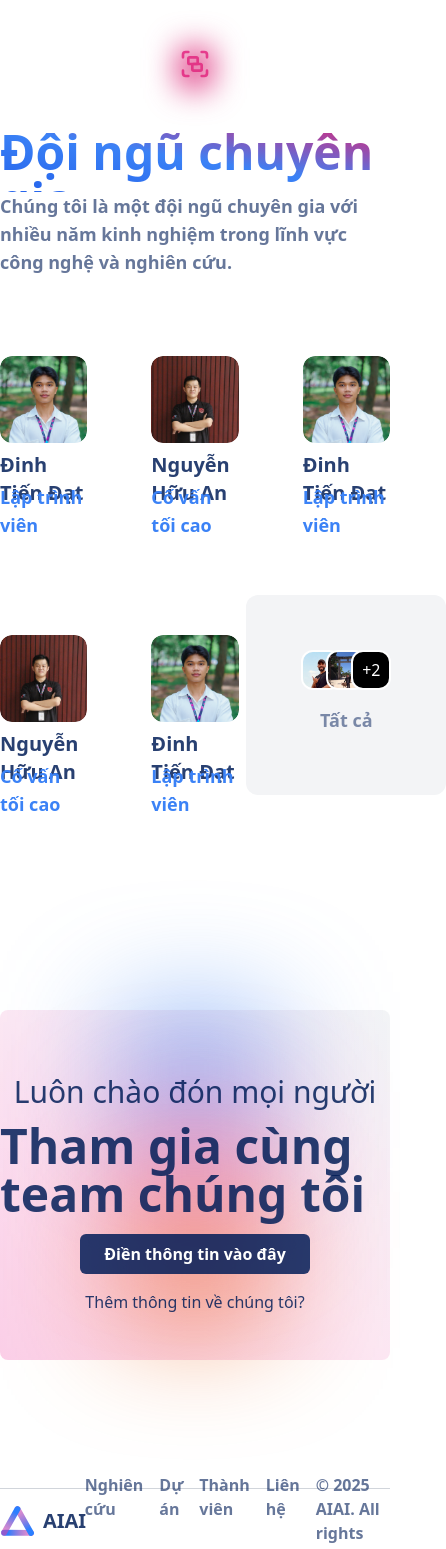
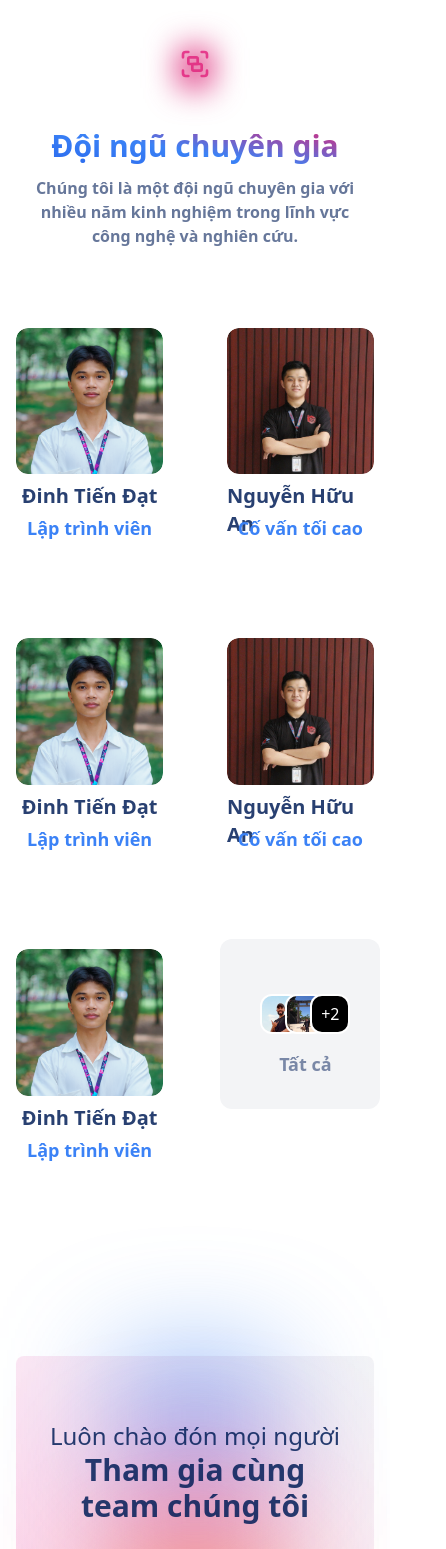
Before and after one commit to LieuTuanKiet/CopyWeb, a React (Vite) app: page / in a window 390 px wide. Shown: the part 4060-5609 px from the top of the page, 446 px wide, since content can reach past the window. Built offline with nearby package versions, Linux system fonts and the light colour scheme.

Commit message:
feat: make all component responsive

```diff
--- a/src/components/About.jsx
+++ b/src/components/About.jsx
@@ -1,16 +1,15 @@
 export default function About(){
     return(
         <div className="py-16 mb-16">
-            <div className="container mx-auto min-h-[350px] rounded-lg bg-gradient-to-tr from-pink-200 via-pink-100 to-gray-100 relative">
+            <div className="container w-11/12 mx-auto min-h-[350px] rounded-lg bg-gradient-to-tr from-pink-200 via-pink-100 to-gray-100 relative">
                 <div className="bg-blue-500 blur-3xl h-20 w-32 absolute left-1/2 -translate-x-1/2 top-[20px]"></div>
                 <div className="bg-pink-500 blur-3xl h-20 w-32 absolute left-1/2 -translate-x-1/2  top-[120px]"></div>
                 <div className="bg-orange-600 blur-3xl h-20 w-32 absolute left-1/2 -translate-x-1/2 top-[220px]"></div>
                 <div className="flex flex-col items-center justify-center">
-                    <p className="text-primary text-3xl h-12 mt-16 z-20">Luôn chào đón mọi người</p>
-                    <p className="text-primary font-bold text-5xl h-28 z-20">Tham gia cùng team chúng tôi</p>
+                    <p className="text-primary text-2xl lg:text-3xl h-8 lg:h-12 mt-16 z-20">Luôn chào đón mọi người</p>
+                    <p className="text-primary font-bold w-5/6 mx-auto text-center lg:w-full lg:mx-0 text-3xl lg:text-5xl h-28 z-20">Tham gia cùng team chúng tôi</p>
                     <button className="bg-primary text-white px-6 py-2 font-bold rounded-md hover:scale-95 duration-200 mb-4 z-20">Điền thông tin vào đây</button>
                     <a className="text-primary cursor-pointer hover:underline z-20">Thêm thông tin về chúng tôi?</a>
-
                 </div>
             </div>
         </div>
--- a/src/components/Footer.jsx
+++ b/src/components/Footer.jsx
@@ -2,17 +2,19 @@ import logo from '../assets/logo.svg'
 
 export default function Footer(){
     return (
-        <div className="border-t-[1px] border-gray-300 mt-16">
-            <div className="flex h-16 container mx-auto justify-between items-center">
-            <a className="flex flex-row items-center cursor-pointer gap-2 container mx-auto">
+        <div className="border-t-[1px] border-gray-300 mt-16 pb-12 lg:pb-0">
+            <div className="flex flex-col lg:flex-row lg:h-16 container mx-auto justify-between items-center">
+                <a className="flex flex-row items-center justify-center cursor-pointer gap-2 container mx-auto text-center h-20 lg:h-full">
                     <img src={logo} className="h-8"></img>
                     <span className="font-bold text-xl text-primary">AIAI</span>
                 </a>
-            <ul className="flex gap-x-4 font-semibold container mx-auto">
+                <ul className="flex flex-col lg:flex-row text-center gap-x-4 font-semibold container mx-auto">
+                    <div className="flex justify-center gap-4">
                         <li><a href="" className="text-primary/60 hover:text-black cursor-pointer duration-200">Nghiên cứu</a></li>
                         <li><a href="" className="text-primary/60 hover:text-black cursor-pointer duration-200">Dự án</a></li>
                         <li><a href="" className="text-primary/60 hover:text-black cursor-pointer duration-200">Thành viên</a></li>
                         <li><a href="" className="text-primary/60 hover:text-black cursor-pointer duration-200">Liên hệ</a></li>
+                    </div>
                     <li><span className="text-primary/60">© 2025 AIAI. All rights reserved.</span></li>
                 </ul>
             </div>
--- a/src/components/Team.jsx
+++ b/src/components/Team.jsx
@@ -44,14 +44,14 @@ export default function Team(){
                         <path d="M7 21H5c-1.1 0-2-.9-2-2v-2"></path><rect width="7" height="5" x="7" y="7" rx="1"></rect><rect width="7" height="5" x="10" y="12" rx="1"></rect>
                     </svg>
                 </div>
-                <p className="bg-gradient-to-tr from-blue-600 via-blue-500 to-pink-600 bg-clip-text text-transparent font-bold text-5xl h-16">
+                <p className="text-3xl text-center bg-gradient-to-tr from-blue-600 via-blue-500 to-pink-600 bg-clip-text text-transparent font-bold lg:text-5xl h-12 lg:h-16">
                     Đội ngũ chuyên gia
                 </p>
-                <p className="font-semibold text-primary/60 text-lg">Chúng tôi là một đội ngũ chuyên gia với nhiều năm kinh nghiệm trong lĩnh vực
+                <p className="w-5/6 mx-auto text-center lg:w-full lg:mx-0 font-semibold text-primary/60 lg:text-lg">Chúng tôi là một đội ngũ chuyên gia với nhiều năm kinh nghiệm trong lĩnh vực
                     công nghệ và nghiên cứu.
                 </p>
             </div>
-            <div className="grid grid-cols-3 container mx-auto w-full max-w-[900px] gap-x-16 gap-y-24">
+            <div className="grid grid-cols-2 w-11/12 lg:grid-cols-3 container mx-auto lg:w-full max-w-[900px] gap-x-16 gap-y-24">
                 {/*
                 <div className="flex flex-col justify-center items-center">
                     <div className="rounded-xl overflow-hidden mb-2">
@@ -98,17 +98,17 @@ export default function Team(){
                     />
                 ))}
                 <div className="flex justify-center items-center">
-                    <div className="relative bg-gray-100 min-w-[200px] max-w-[200px] min-h-[200px] -mt-16 rounded-xl hover:bg-gray-200 cursor-pointer duration-200">
-                        <img src={Random1} className="absolute aspect-square object-contain w-full h-full max-w-[40px] max-h-[40px] left-[75px] top-[75px]
+                    <div className="relative bg-gray-100 min-h-[170px] min-w-[160px] lg:min-w-[200px] lg:max-w-[200px] lg:min-h-[200px] lg:max-h-[200px] -mt-16 rounded-xl hover:bg-gray-200 cursor-pointer duration-200">
+                        <img src={Random1} className="absolute aspect-square object-contain w-full h-full max-w-[40px] max-h-[40px] left-[60px] lg:left-[75px] top-[75px]
                             -translate-x-1/2 -translate-y-1/2 rounded-xl border-white border-2">
                         </img>
-                        <img src={Random2} className="absolute aspect-square object-contain w-full h-full max-w-[40px] max-h-[40px] left-[100px] top-[75px]
+                        <img src={Random2} className="absolute aspect-square object-contain w-full h-full max-w-[40px] max-h-[40px] left-[85px] lg:left-[100px] top-[75px]
                             -translate-x-1/2 -translate-y-1/2 rounded-xl border-white border-2">
                         </img>
-                        <div className="absolute w-10 h-10 bg-black border-white border-2 rounded-xl left-[125px] top-[75px] -translate-x-1/2
+                        <div className="absolute w-10 h-10 bg-black border-white border-2 rounded-xl lg:left-[125px] top-[75px] left-[110px] -translate-x-1/2
                             -translate-y-1/2 text-white items-center justify-center flex hover:bg-gray-500">+2
                         </div>
-                        <p className="absolute left-[100px] top-[125px] -translate-x-1/2 -translate-y-1/2 text-primary/50 font-semibold text-lg">Tất cả</p>
+                        <p className="absolute left-[85px] lg:left-[100px] top-[125px] -translate-x-1/2 -translate-y-1/2 text-primary/50 font-semibold text-lg">Tất cả</p>
                     </div>
                 </div>
             </div>
--- a/src/pages/HomePage.jsx
+++ b/src/pages/HomePage.jsx
@@ -8,7 +8,7 @@ import About from '../components/About'
 
 export default function HomePage(){
     return(
-        <>
+        <div className="overflow-hidden">
             <Header />
             <Home />
             <Research />
@@ -16,6 +16,6 @@ export default function HomePage(){
             <Team />
             <About />
             <Footer />
-        </>
+        </div>
     )
 }
```
Lines whose indentation alone changed are shown as unchanged.
